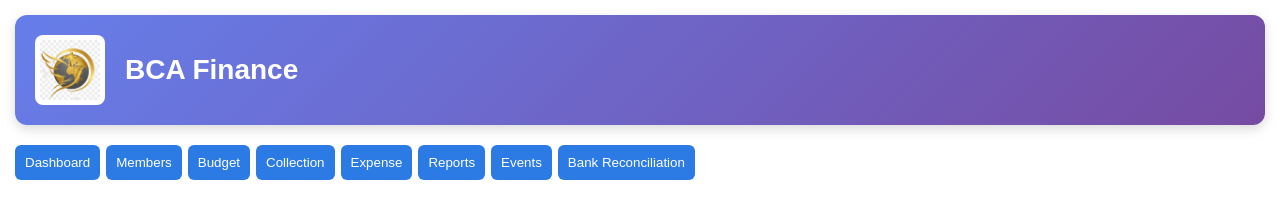
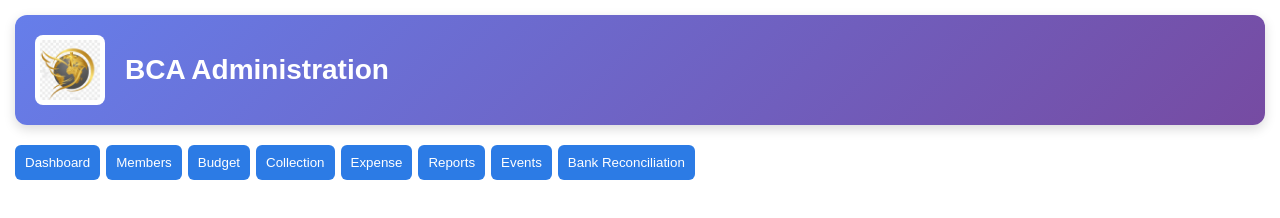
Before and after one commit to geogeorgev/bca_finance, a plain HTML site: page index.html in a window 1280 px wide. Drawn offline with nearby package versions, Linux system fonts and the light colour scheme.

Commit message:
church finance system

```diff
--- a/index.html
+++ b/index.html
@@ -3,7 +3,7 @@
 
 <head>
 
-    <title>BCA Finance</title>
+    <title>BCA ADMINISTRATION</title>
 
     <meta name="viewport" content="width=device-width, initial-scale=1">
 
@@ -25,7 +25,7 @@
     <div class="logo-container">
         <img id="headerLogo" src="logo.png" alt="Church Logo" class="logo">
     </div>
-    <h1>BCA Finance</h1>
+    <h1>BCA Administration</h1>
 </div>
 
 <div class="menu">
```
